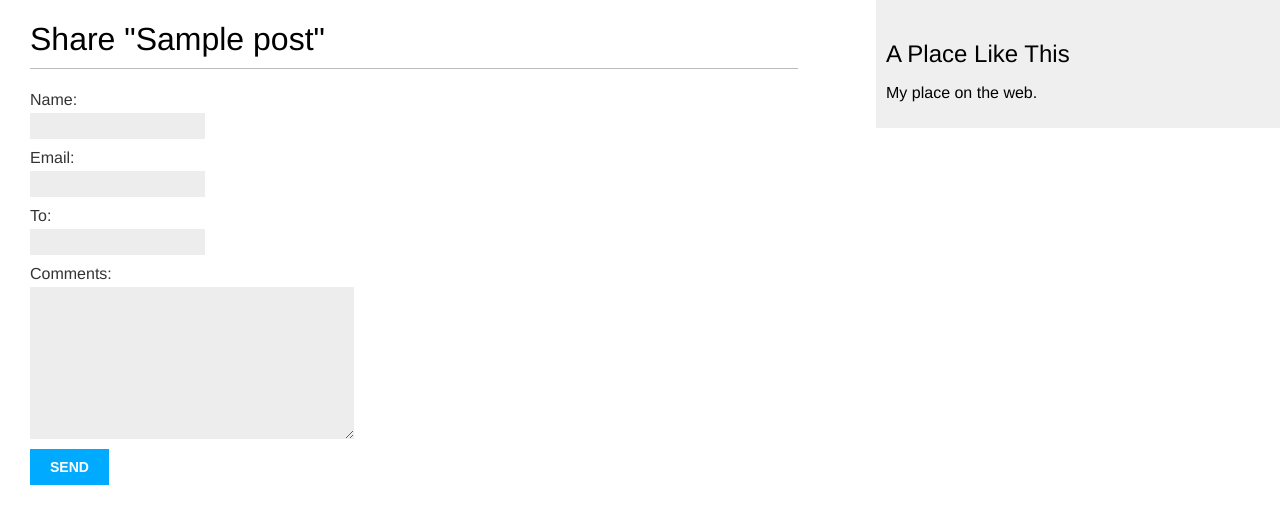
After one commit to eskatonic/aplacelikthis, a Django app: page /aplacelikethis/1/share/ in a window 1280 px wide. The commit adds this page. Shown: the top 524 px of the page. Run offline with Django 3.2, Linux system fonts and the light colour scheme; tables that the repository leaves empty hold one stand-in row (values such as "Sample post").

Commit message:
Fixed error in Send Email function

```diff
--- /dev/null
+++ b/aplacelikethis/forms.py
@@ -0,0 +1,8 @@
+from django import forms
+
+class EmailPostForm(forms.Form):
+    name = forms.CharField(max_length=25)
+    email = forms.EmailField()
+    to = forms.EmailField()
+    # widget overrides the default HTML (input) element:
+    comments = forms.CharField(required=False, widget=forms.Textarea)
--- a/aplacelikethis/templates/aplacelikethis/post/details.html
+++ b/aplacelikethis/templates/aplacelikethis/post/details.html
@@ -8,4 +8,7 @@
     Published {{ post.publish }} by {{ post.author }}
 </p>
 {{ post.body|linebreaks }}
+<p>
+    <a href="{% url 'aplacelikethis:post_share' post.id %}">Share This Post</a>
+</p>
 {% endblock %}
--- /dev/null
+++ b/aplacelikethis/templates/aplacelikethis/post/share.html
@@ -0,0 +1,19 @@
+{% extends "aplacelikethis/base.html" %}
+
+{% block title %}Share a Post{% endblock %}
+
+{% block content %}
+{% if sent %}
+<h1>Email Sent!</h1>
+<p>
+    "{{ post.title }}" was successfully sent to {{ form.cleaned_data.to }}.
+</p>
+{% else %}
+<h1>Share "{{ post.title }}"</h1>
+<form method="post">
+    {{ form.as_p }}
+    {% csrf_token %}
+    <input type="submit" value="Send">
+</form>
+{% endif %}
+{% endblock %}
--- a/aplacelikethis/urls.py
+++ b/aplacelikethis/urls.py
@@ -14,4 +14,7 @@ urlpatterns = [
     path('<int:year>/<int:month>/<int:day>/<slug:post>/',
          views.post_details,
          name='post_details'),
+    path('<int:post_id>/share/',
+         views.post_share,
+         name='post_share'),
 ]
--- a/aplacelikethis/views.py
+++ b/aplacelikethis/views.py
@@ -5,6 +5,10 @@ from django.shortcuts import render, get_object_or_404
 from django.core.paginator import Paginator, EmptyPage, PageNotAnInteger
 # Adding class-based views:
 from django.views.generic import ListView
+# Adding to allow email:
+from .forms import EmailPostForm
+from django.core.mail import send_mail
+
 from .models import Post
 
 class PostListView(ListView):
@@ -39,3 +43,26 @@ def post_details(request, year, month, day, post):
     return render(request,
                   'aplacelikethis/post/details.html',
                   {'post': post})
+
+def post_share(request, post_id):
+    post = get_object_or_404(Post, id=post_id, status='published')
+    sent = False
+
+    if (request.method == 'POST'):
+        form = EmailPostForm(request.POST)
+        if (form.is_valid()):
+            cd = form.cleaned_data
+            post_url = request.build_absolute_uri(
+                post.get_absolute_url()
+            )
+            subject = f"{cd['name']} recommends you read " f"{post.title}"
+            message = f"Read {post.title} at {post_url}\n\n" f"{cd['name']}\'s comments: {cd['comments']}"
+            send_mail(subject, message, 'admin@aplacelikethis.com',
+            [cd['to']])
+            sent = True
+    else:
+        form = EmailPostForm()
+    return render(request, 'aplacelikethis/post/share.html',
+    {'post': post,
+    'form': form,
+    'sent': sent})
--- a/aplacelikethis_django/settings.py
+++ b/aplacelikethis_django/settings.py
@@ -127,3 +127,7 @@ STATIC_URL = '/static/'
 # https://docs.djangoproject.com/en/3.2/ref/settings/#default-auto-field
 
 DEFAULT_AUTO_FIELD = 'django.db.models.BigAutoField'
+
+# Added to allow email testing:
+
+EMAIL_BACKEND = 'django.core.mail.backends.console.EmailBackend'
```
Also changed, not shown: 2 other files.
